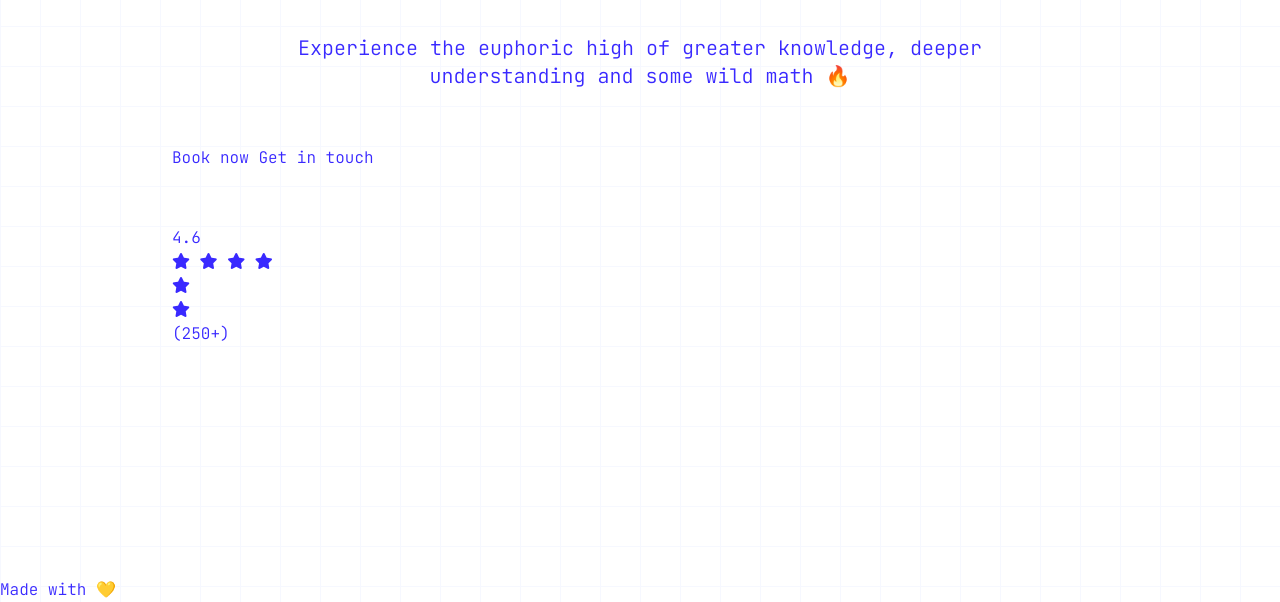
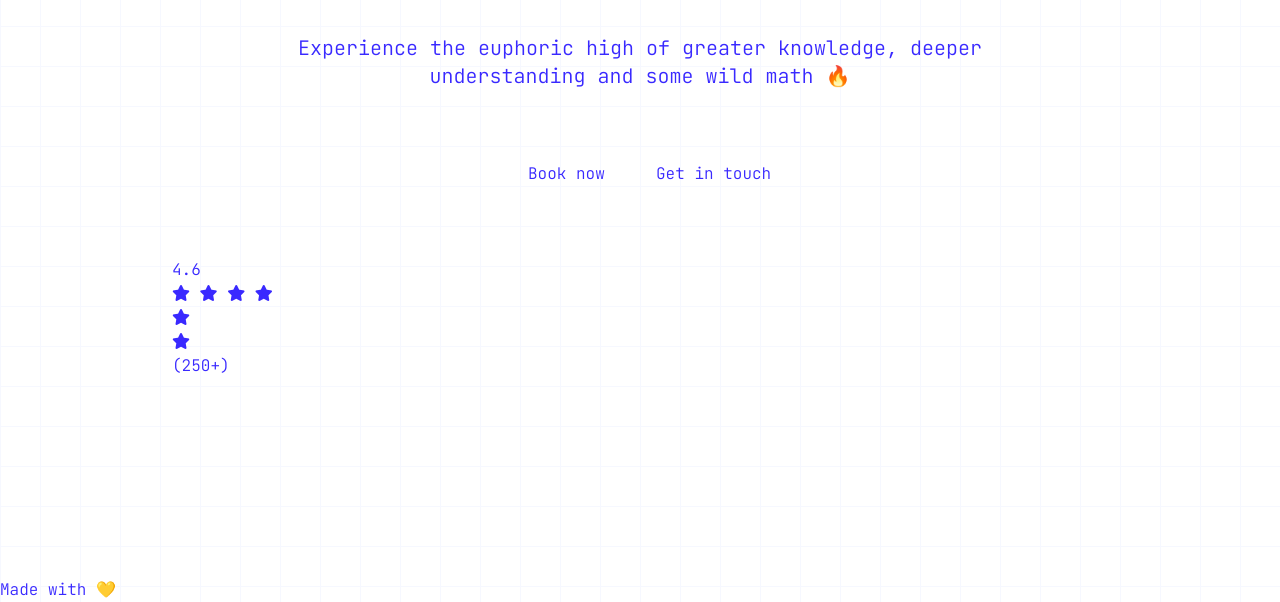
Before and after one commit to Davsan88/crystal-math, a website built with Vite: page index.html in a window 1280 px wide. Shown: the part 334-936 px from the top of the page. Built offline with nearby package versions, Linux system fonts and the light colour scheme.

Commit message:
Update index.html

```diff
--- a/index.html
+++ b/index.html
@@ -67,7 +67,8 @@
 
 <body class="relative text-sm sm:text-base text-[#3929ff]">
   <div class="absolute inset-0 bgGrid z-[-1] opacity-50"></div>
-    <header class="sticky top-0 max-w-[1000px] mx-auto w-full p-4 sm:p-8 flex items-center justify-between gap-4 sm:gap-8">
+  <header
+    class="sticky top-0 max-w-[1000px] mx-auto w-full p-4 sm:p-8 flex items-center justify-between gap-4 sm:gap-8">
     <h1 class="">Crystal Math</h1>
     <button class="px-6 py-3 lightShadow cursor-pointer rounded-full bg-white blueShadow font-medium">
       <p>Book now</p>
@@ -75,10 +76,12 @@
   </header>
   <main id="app" class="min-h-screen flex flex-col">
     <section class="flex flex-col max-w-[1000px] w-full mx-auto p-8 gap-8 md:gap-14 sm:py-14 md:py-20">
-            <h2 class="flex flex-col text-2xl sm:text-4xl md:text-5xl lg:text-6xl text-center">Pure Math Made Crystal Clear</h2>
-            <p class="mx-auto max-w-[800px] w-full text-center text-base sm:text-lg md:text-xl">Experience the euphoric high
+      <h2 class="flex flex-col text-2xl sm:text-4xl md:text-5xl lg:text-6xl text-center">Pure Math Made Crystal Clear
+      </h2>
+      <p class="mx-auto max-w-[800px] w-full text-center text-base sm:text-lg md:text-xl">
+        Experience the euphoric high
         of greater knowledge, deeper understanding and some wild math 🔥 </p>
-            <div>
+      <div class="grid grid-cols-1 sm:grid-cols-2 gap-4 sm:gap-8 sm:w-fit sm:mx-auto py-4">
         <button>
           <p>Book now</p>
         </button>
```
Lines whose indentation alone changed are shown as unchanged.
